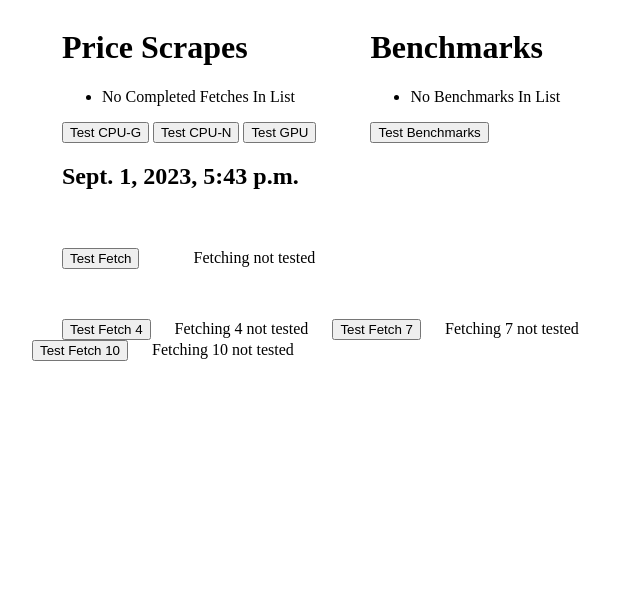
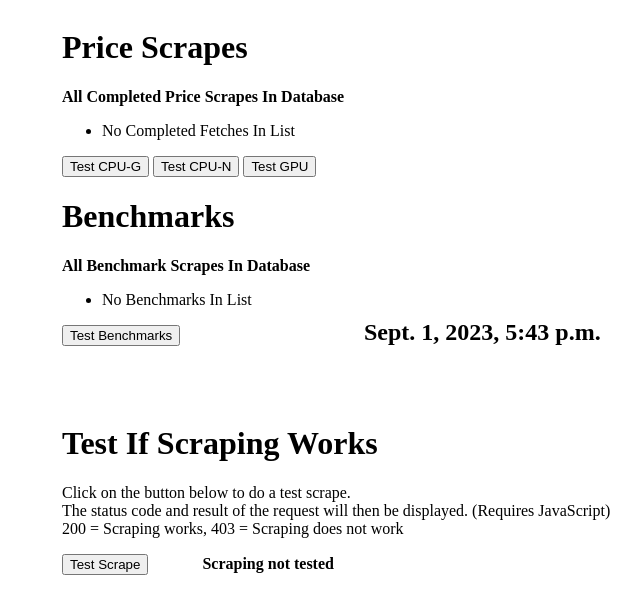
Before and after one commit to vik-ma/Price-Performance-Scraper, a Django app: page / in a window 1280 px wide. Shown: the top 614 px of the page, without its empty margins (312-953 px from the left). Run offline with Django 4.2, Linux system fonts and the light colour scheme; data that the repository does not hold is empty.

Commit message:
Changed pps_dashboard styling for Test Scrape section

```diff
--- a/app/backend/price_fetcher/templates/price_fetcher/pps_dashboard.html
+++ b/app/backend/price_fetcher/templates/price_fetcher/pps_dashboard.html
@@ -11,6 +11,7 @@
     <div style="margin:auto;width:50%;">
         <div style="display:inline-block;margin-left:50px;">
             <h1>Price Scrapes</h1>
+            <p><strong>All Completed Price Scrapes In Database</strong></p>
             <!-- List all objects in CompletedFetch model -->
             <ul>
                 {% for fetch in completed_fetch_list %}
@@ -40,6 +41,7 @@
         </div>
         <div style="display:inline-block;margin-left:50px;">
             <h1>Benchmarks</h1>
+            <p><strong>All Benchmark Scrapes In Database</strong></p>
             <!-- List all objects in BenchmarkData model by their timestamps -->
             <ul>
                 {% for benchmark in benchmark_data_list %}
@@ -66,100 +68,32 @@
     <br />
     <div style="margin:20px auto 50px;width:50%;">
         <div style="display:inline-block;margin-left:50px;">
-            <form id="test-fetch-button" style="display:inline-block;">
+            <h1>Test If Scraping Works</h1>
+            <p>Click on the button below to do a test scrape.
+                <br />
+                The status code and result of the request will then be displayed. (Requires JavaScript)
+                <br />
+                200 = Scraping works, 403 = Scraping does not work
+            </p>
+            <form id="test-scrape-button" style="display:inline-block;">
                 {% csrf_token %}
-                <input type="submit" value="Test Fetch">
+                <input type="submit" value="Test Scrape">
             </form>
-            <div id="fetch-content" style="display:inline-block;margin-left:50px;">
-                Fetching not tested
+            <div id="test-scrape-result" style="display:inline-block;margin-left:50px;">
+                <strong>Scraping not tested</strong>
             </div>
-        </div>
-    </div>
-    <div style="margin:20px auto 50px;width:50%;">
-        <div style="display:inline-block;margin-left:50px;">
-            <form id="test-fetch-button-4" style="display:inline-block;">
-                {% csrf_token %}
-                <input type="submit" value="Test Fetch 4">
-            </form>
-            <div id="fetch-content-4" style="display:inline-block;margin-left:20px;">
-                Fetching 4 not tested
-            </div>
-        </div>
-        <div style="display:inline-block;margin-left:20px;">
-            <form id="test-fetch-button-7" style="display:inline-block;">
-                {% csrf_token %}
-                <input type="submit" value="Test Fetch 7">
-            </form>
-            <div id="fetch-content-7" style="display:inline-block;margin-left:20px;">
-                Fetching 7 not tested
-            </div>
-        </div>
-        <div style="display:inline-block;margin-left:20px;">
-            <form id="test-fetch-button-10" style="display:inline-block;">
-                {% csrf_token %}
-                <input type="submit" value="Test Fetch 10">
-            </form>
-            <div id="fetch-content-10" style="display:inline-block;margin-left:20px;">
-                Fetching 10 not tested
-            </div>
-        </div>
     </div>
     <script>
-        const testFetchButton = document.getElementById("test-fetch-button");
-        const testFetchButton4 = document.getElementById("test-fetch-button-4");
-        const testFetchButton7 = document.getElementById("test-fetch-button-7");
-        const testFetchButton10 = document.getElementById("test-fetch-button-10");
-        const fetchContentDiv = document.getElementById("fetch-content");
-        const fetchContentDiv4 = document.getElementById("fetch-content-4");
-        const fetchContentDiv7 = document.getElementById("fetch-content-7");
-        const fetchContentDiv10 = document.getElementById("fetch-content-10");
+        const testScrapeButton = document.getElementById("test-scrape-button");
+        const testScrapeResult = document.getElementById("test-scrape-result");
 
-        testFetchButton.addEventListener("click", function(event) {
+        testScrapeButton.addEventListener("click", function(event) {
         event.preventDefault();
 
         fetch("{% url 'test_button_fetch' %}")
             .then(response => response.json())
             .then(data => {
-                fetchContentDiv.textContent = data.content;
-            })
-            .catch(error => {
-                console.error("An error occurred:", error);
-            });
-        });
-
-        testFetchButton4.addEventListener("click", function(event) {
-        event.preventDefault();
-
-        fetch("{% url 'test_button_fetch_number_4' %}")
-            .then(response => response.json())
-            .then(data => {
-                fetchContentDiv4.textContent = data.content;
-            })
-            .catch(error => {
-                console.error("An error occurred:", error);
-            });
-        });
-
-        testFetchButton7.addEventListener("click", function(event) {
-        event.preventDefault();
-
-        fetch("{% url 'test_button_fetch_number_7' %}")
-            .then(response => response.json())
-            .then(data => {
-                fetchContentDiv7.textContent = data.content;
-            })
-            .catch(error => {
-                console.error("An error occurred:", error);
-            });
-        });
-
-        testFetchButton10.addEventListener("click", function(event) {
-        event.preventDefault();
-
-        fetch("{% url 'test_button_fetch_number_10' %}")
-            .then(response => response.json())
-            .then(data => {
-                fetchContentDiv10.textContent = data.content;
+                testScrapeResult.textContent = data.content;
             })
             .catch(error => {
                 console.error("An error occurred:", error);
```
